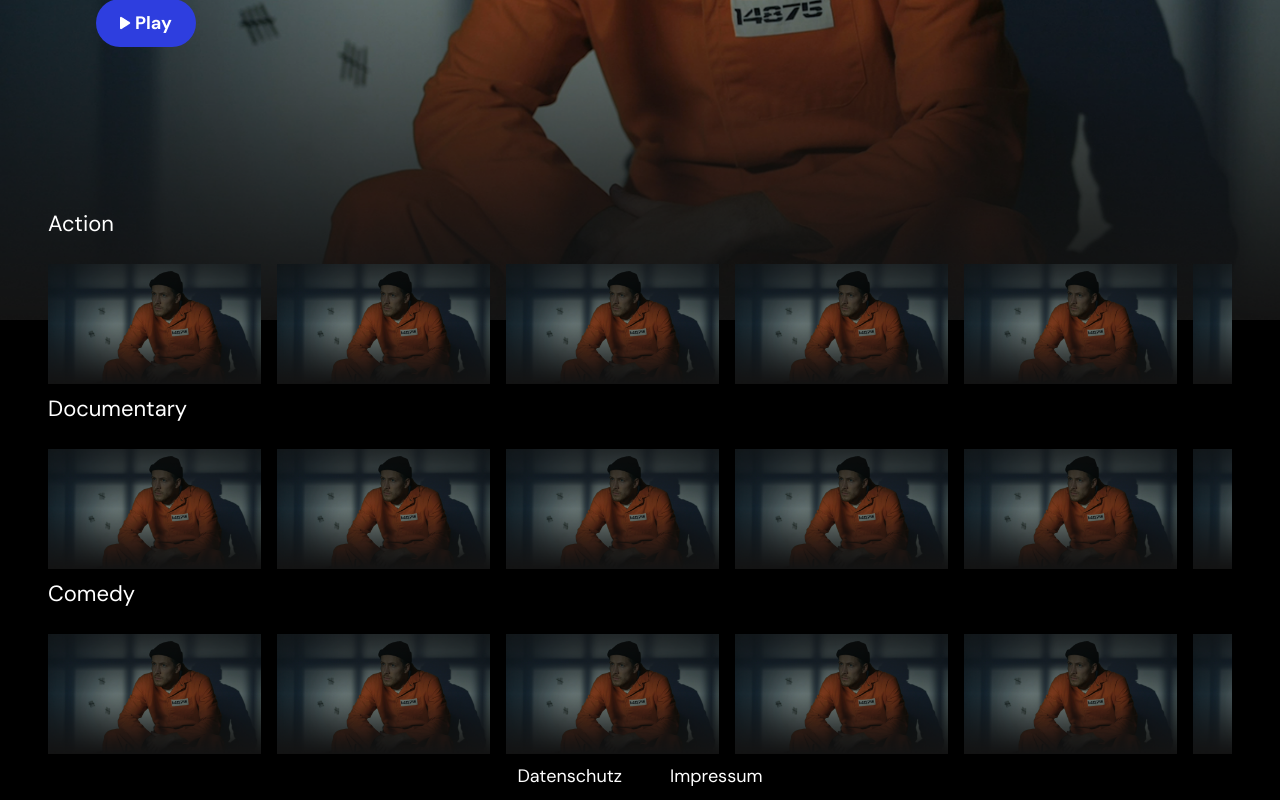
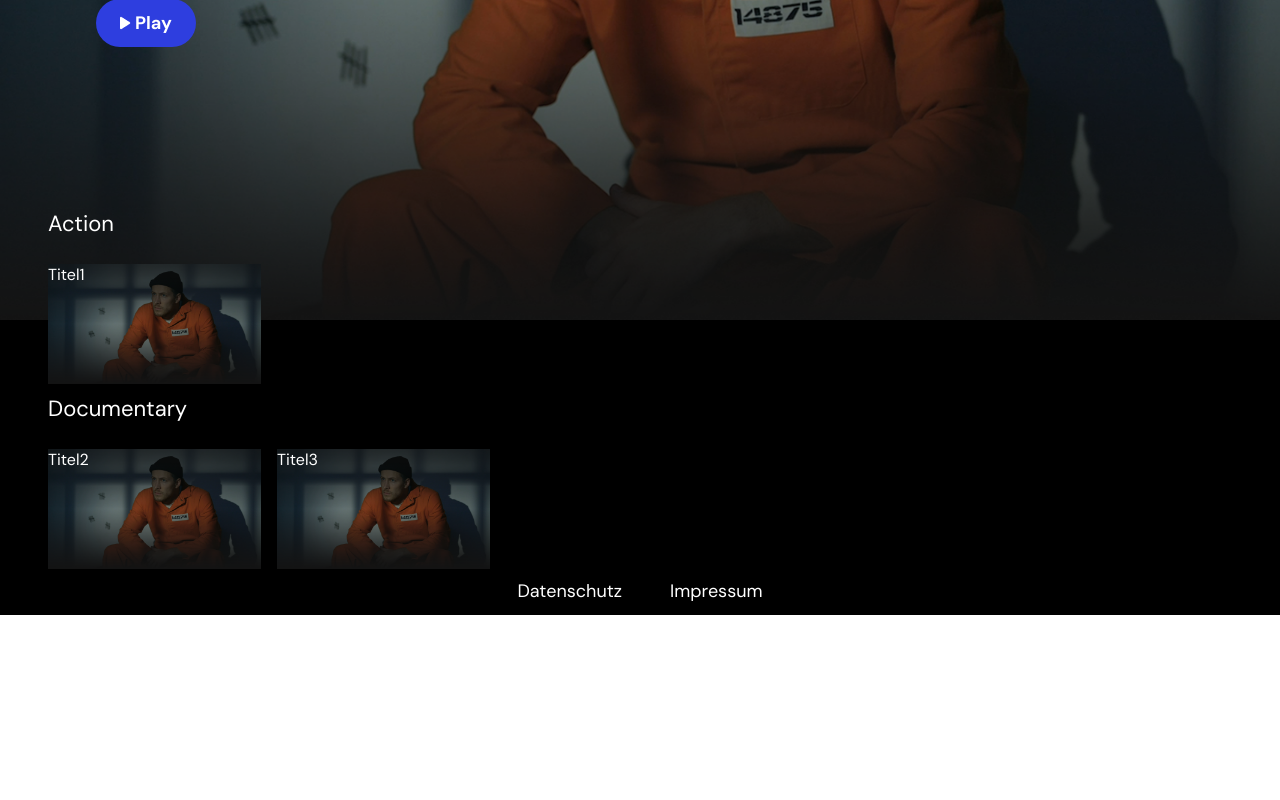
Before and after one commit to KevinMuellerDev/videoflix_frontend, a Next.js app: page /browse in a window 1280 px wide. Shown: the part 391-1191 px from the top of the page. After the commit the page ends 1006 px from the top, so only its background shows below. Built offline with nearby package versions, Linux system fonts and the light colour scheme.

Commit message:
added query param to determine the video which should be played

```diff
--- a/src/components/Browse/ContentContainer/ContentContainer.tsx
+++ b/src/components/Browse/ContentContainer/ContentContainer.tsx
@@ -1,4 +1,5 @@
 import React from 'react';
+import { useRouter } from 'next/router';
 import styles from '@/components/Browse/ContentContainer/ContentContainer.module.css';
 
 interface VideoData {
@@ -12,7 +13,15 @@ interface VideoData {
   trailer: string;
 }
 
-const ContentContainer = ({ data }: { data: VideoData }) => {
+interface ContentContainerProps {
+  data: VideoData[];
+  genre: string;
+}
+
+const ContentContainer = ({ data, genre }: ContentContainerProps) => {
+  const filteredVideos = data.filter((video) => video.genre === genre);
+  const router = useRouter();
+
   const dummyVid = [
     { id: 1, title: 'Action', background: '#FF5733' },
     { id: 2, title: 'Action', background: '#FF5733' },
@@ -22,16 +31,24 @@ const ContentContainer = ({ data }: { data: VideoData }) => {
     { id: 6, title: 'Horror', background: '#000000' },
   ];
 
+  const redirectToVideo = (url: string) => {
+    router.push(`/videopage?src=${url}`);
+    return;
+  };
+
   return (
     <div className={styles.contentContainer}>
-      <span className={styles.genre}>{data.genre}</span>
+      <span className={styles.genre}>{genre}</span>
       <div className={styles.vidWrapper}>
-        {dummyVid.map((vid) => (
+        {filteredVideos.map((vid) => (
           <div
             className={styles.dummyVid}
             key={vid.id}
-            style={{ backgroundImage: `url(${data.screenshot})` }}
-          ></div>
+            style={{ backgroundImage: `url(${vid.screenshot})` }}
+            onClick={() => redirectToVideo(vid.video_file)}
+          >
+            {vid.title}
+          </div>
         ))}
       </div>
     </div>
--- a/src/pages/browse/index.tsx
+++ b/src/pages/browse/index.tsx
@@ -12,7 +12,7 @@ const Browse: React.FC = () => {
     {
       id: 1,
       created_at: '2025-04-25 10:45:21.766693',
-      title: 'Titel',
+      title: 'Titel1',
       description:
         'In a high-security prison, a wrongly convicted man formulates a meticulous plan to break out and prove his innocence. He must navigate a web of alliances and betrayals to reclaim his freedom and expose the truth.',
       video_file: '/268290_tiny.mp4',
@@ -23,7 +23,7 @@ const Browse: React.FC = () => {
     {
       id: 2,
       created_at: '2025-04-24 10:45:21.766693',
-      title: 'Titel',
+      title: 'Titel2',
       description:
         'In a high-security prison, a wrongly convicted man formulates a meticulous plan to break out and prove his innocence. He must navigate a web of alliances and betrayals to reclaim his freedom and expose the truth.',
       video_file: '/268290_tiny.mp4',
@@ -34,15 +34,17 @@ const Browse: React.FC = () => {
     {
       id: 3,
       created_at: '2025-04-23 10:45:21.766693',
-      title: 'Titel',
+      title: 'Titel3',
       description:
         'In a high-security prison, a wrongly convicted man formulates a meticulous plan to break out and prove his innocence. He must navigate a web of alliances and betrayals to reclaim his freedom and expose the truth.',
       video_file: '/268290_tiny.mp4',
-      genre: 'Comedy',
+      genre: 'Documentary',
       screenshot: '/dummypreview.png',
       trailer: '/268290_tiny.mp4',
     },
   ];
+
+  const uniqueGenres = [...new Set(testData.map((video) => video.genre))];
 
   return (
     <>
@@ -59,8 +61,8 @@ const Browse: React.FC = () => {
           <PreviewAction title="Breakout" description={description} />
         </div>
         <div className={styles.contentContainer}>
-          {testData.map((data) => (
-            <ContentContainer data={data} />
+          {uniqueGenres.map((genre) => (
+            <ContentContainer key={genre} genre={genre} data={testData} />
           ))}
         </div>
       </main>
```
Also changed, not shown: src/components/VideoPlayer/VideoPlayer.tsx (+20 -7 lines), src/pages/videopage/index.tsx (+18 -4 lines).
